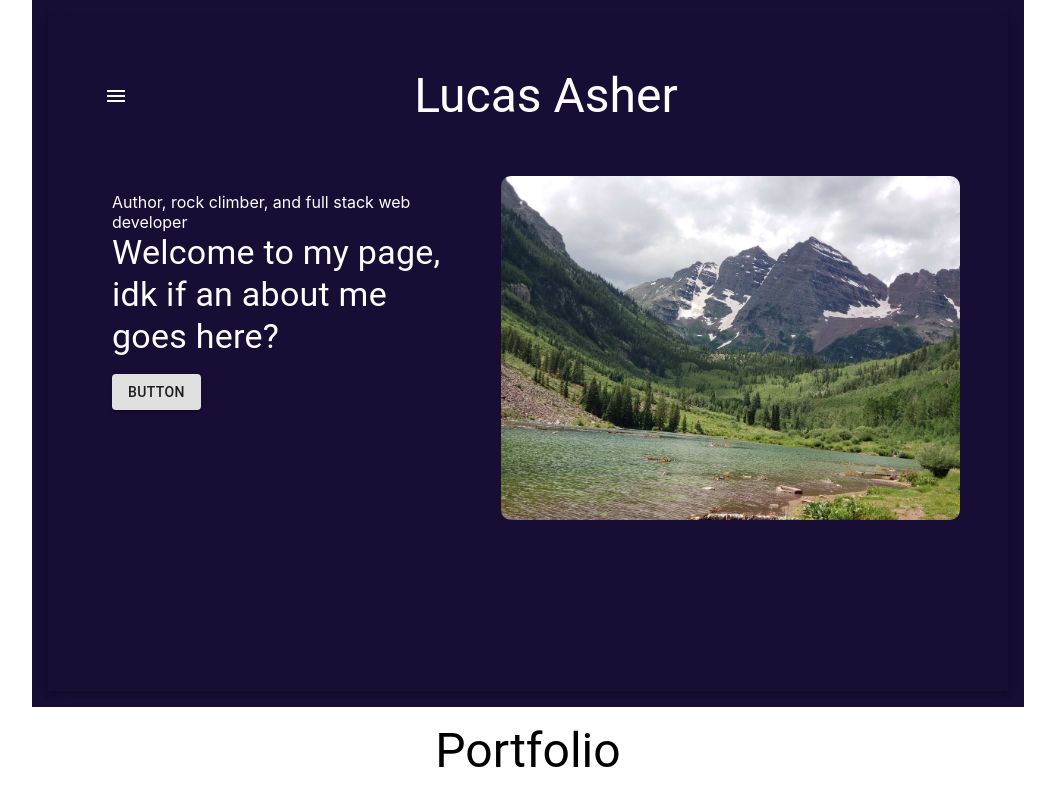
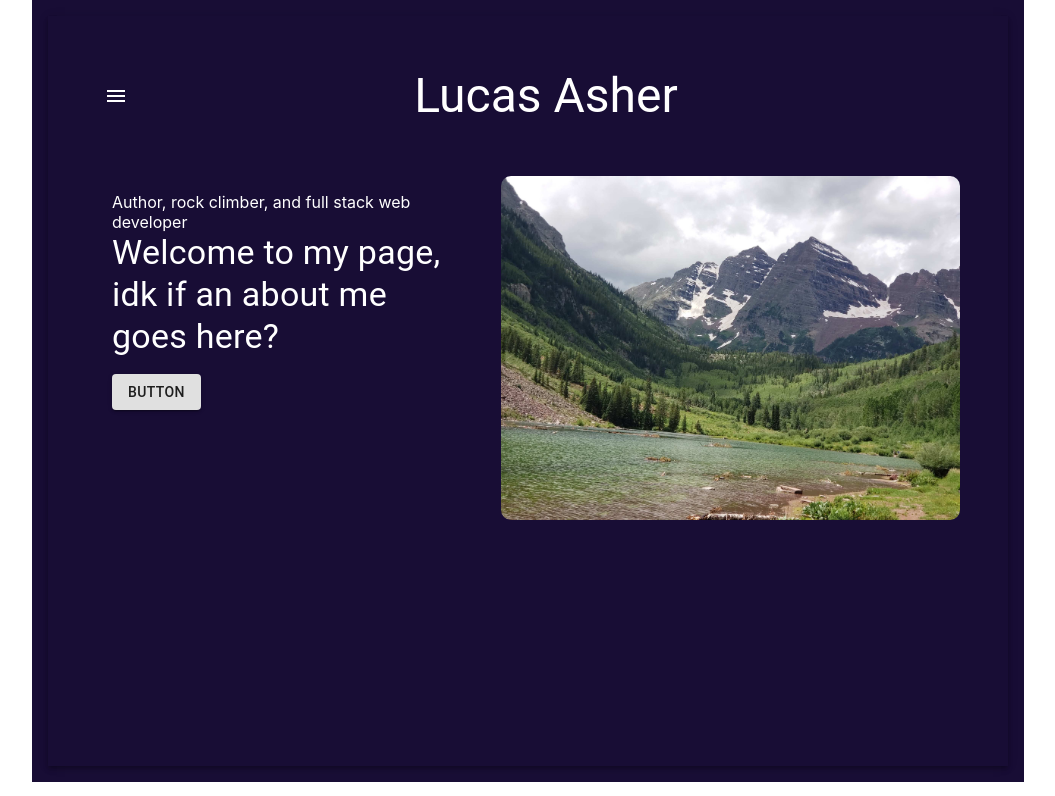
Before and after one commit to LucasAho/blog-front-end, a React (Create React App) app: page / in a window 1280 px wide. Shown: the top 796 px of the page, without its empty margins (112-1167 px from the left). Built offline with nearby package versions, Linux system fonts and the light colour scheme.

Commit message:
simplified timer function

```diff
--- a/src/components/Header/Header.component.js
+++ b/src/components/Header/Header.component.js
@@ -12,7 +12,7 @@ const useStyles = makeStyles((theme) => createStyles({
     backgroundColor: "#180D35"
   },
   AppBar: {
-    minHeight: 675,
+    minHeight: 750,
     alignItems: 'flexstart',
     paddingTop: '1rem',
     paddingBottom: '3rem',
--- a/src/components/Header/HeaderPanes.component.js
+++ b/src/components/Header/HeaderPanes.component.js
@@ -86,12 +86,8 @@ export const ImageSlider = ({ slides }) => {
 
     const length = slides.length;
 
-
-    const nextSlide = () => {
-        setCurrent(current === length - 1 ? 0 : current + 1);
-    }
     setTimeout(
-        () => nextSlide(),
+        () => setCurrent(current === length - 1 ? 0 : current + 1),
         5000
     );
     if(!Array.isArray(slides) || slides.length <=0) {
```
Also changed, not shown: 1 other file (tests, documents, lock files or other folders).
